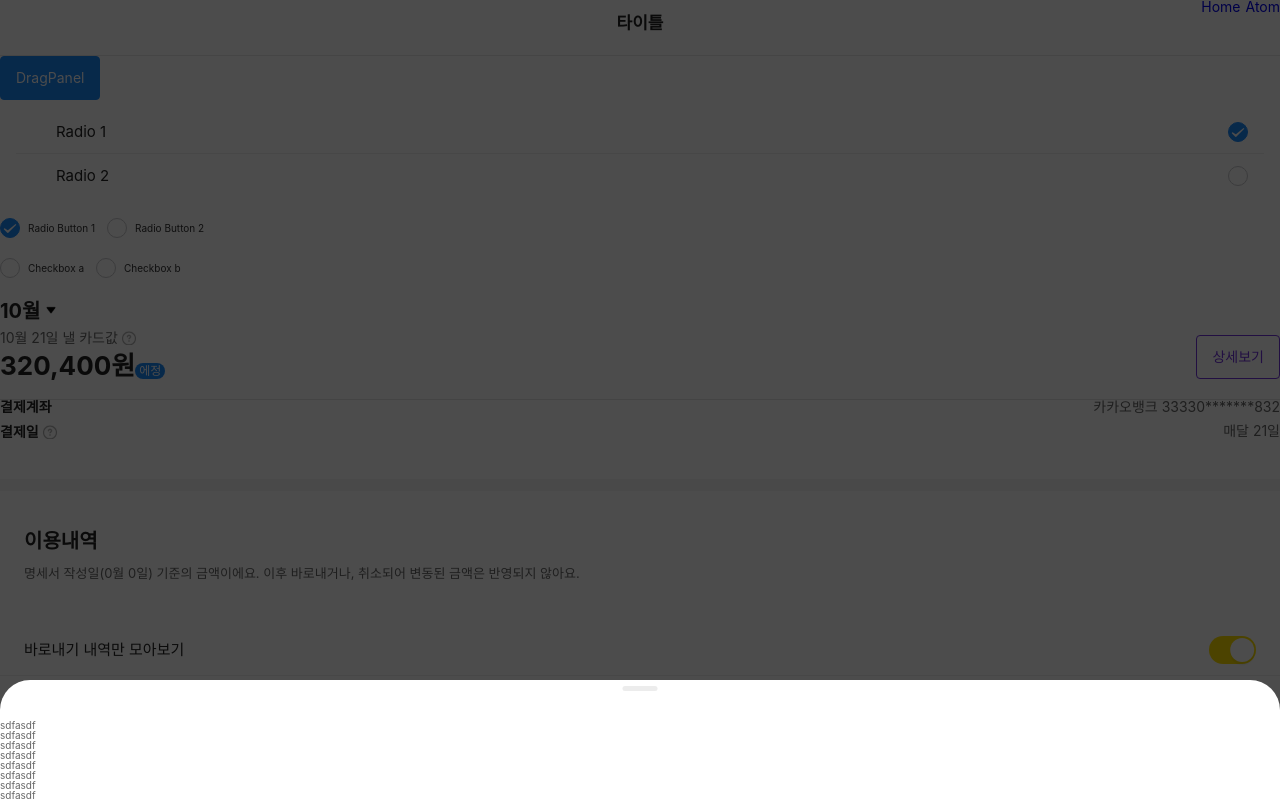
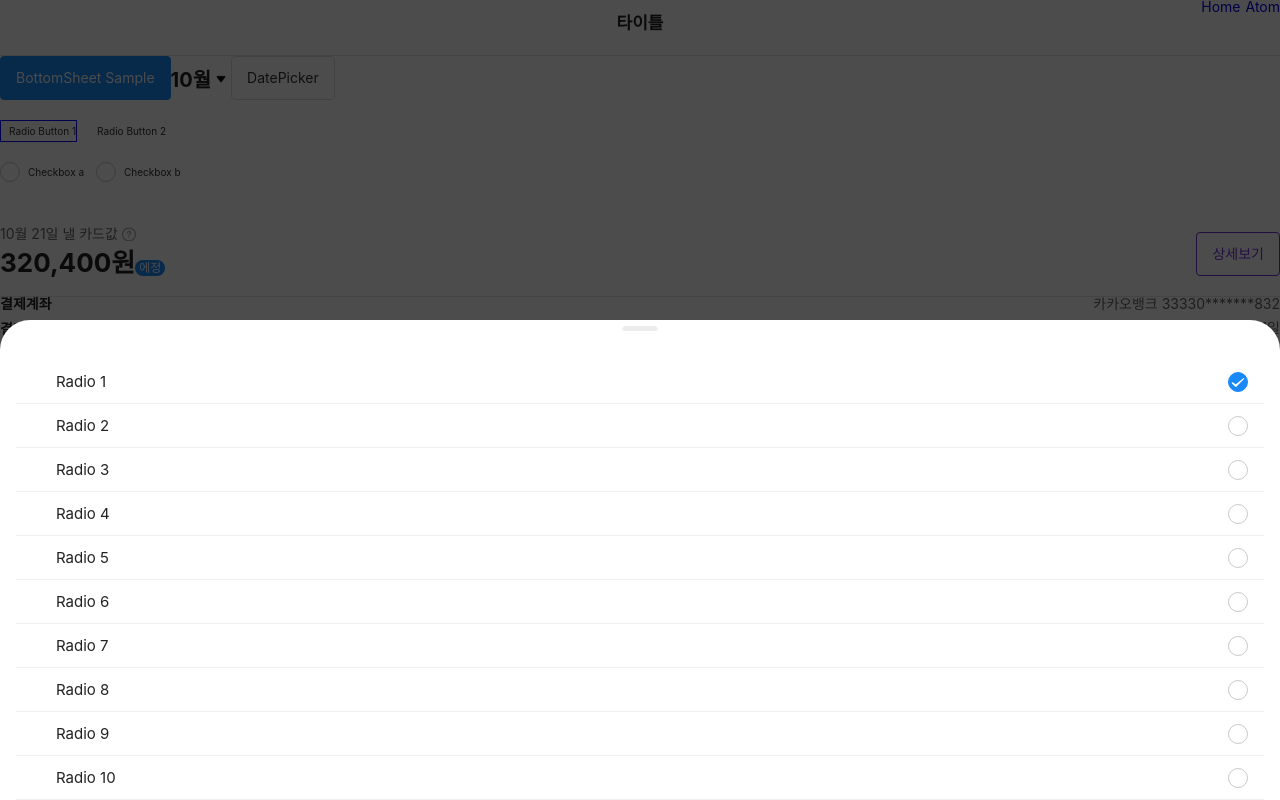
Before and after one commit to minslove/vant-pjt, a Vue app: page /atom in a window 1280 px wide. Both pictures are taken after a click on the button "10월". Shown: the top 800 px of the page. Built offline with nearby package versions, Linux system fonts and the light colour scheme.

Commit message:
1/9 coding

```diff
--- a/src/components/BillingInfo.vue
+++ b/src/components/BillingInfo.vue
@@ -13,9 +13,12 @@
 			const showPopup = () => {
         showBottom.value = true
       }
+      const openTooltip = ref(false)
+
       return {
           showBottom,
           showPopup,
+          openTooltip
       }
     },
 }
@@ -25,9 +28,21 @@
     <div class="billing-info">
         <div class="left">
             <div class="top">
+
+
+              <div class="tooltip-wrap">
                 <span class="toolip-title">10월 21일 낼 카드값</span>
+                <button @click="openTooltip = true" class="ico ico-tooltip"></button>
+
+                <div v-if="openTooltip" class="tooltip">
+                  <p>Hello from the modal!</p>
+                  <button @click="openTooltip = false">Close</button>
+                </div>
+              </div>
+
+                <!-- <span class="toolip-title">10월 21일 낼 카드값</span>
                 <button type="button" @click="showPopup" class="ico ico-tooltip"></button>
-                <van-popup v-model:show="showBottom">test</van-popup>
+                <van-popup v-model:show="showBottom">test</van-popup> -->
             </div>
             <div class="end">
                 <span class="price-title">320,400원</span>
@@ -43,6 +58,28 @@
 </template>
 
 <style>
+/* tooltip */
+.tooltip-wrap {
+  position: relative;
+  font-size: 2rem;
+}
+.tooltip {
+  position: absolute;
+  z-index: 999;
+  top: 28px;
+  left: 30px;
+  width: 300px;
+  margin-left: 0;
+  border: 1px solid red;
+  background-color: #fff;
+  border-radius: 1.2rem;
+  padding: 2rem;
+}
+.toolip-title {
+    font-size: 1.4rem;
+    font-weight: 400;
+    vertical-align: middle;
+}
 /* 청구 정보 */
 .billing-info {
   display: flex;
@@ -56,12 +93,6 @@
   font-size: 2.6rem;
   font-weight: 700;
   color: var(--color-heading);
-}
-/* tooltip */
-.toolip-title {
-    font-size: 1.4rem;
-    font-weight: 400;
-    vertical-align: middle;
 }
 /* font */
 .heading {
--- a/src/components/BottomSheet.vue
+++ b/src/components/BottomSheet.vue
@@ -31,14 +31,9 @@
         class="bottom-sheet"
     >
         <div class="drag-button"><i></i></div>
-        sdfasdf<br>
-        sdfasdf<br>
-        sdfasdf<br>
-        sdfasdf<br>
-        sdfasdf<br>
-        sdfasdf<br>
-        sdfasdf<br>
-        sdfasdf<br>
+        <div class="text-sample">
+          Lorem Ipsum 은 단순히 인쇄 및 조판 산업의 더미 텍스트입니다. Lorem Ipsum은 알려지지 않은 인쇄공이 갤리형 활자를 가져와 섞어서 활자 견본책을 만든 1500년대부터 업계의 표준 더미 텍스트가 되었습니다. 5세기 동안 살아남았을 뿐만 아니라 전자 조판으로의 도약에도 불구하고 본질적으로 변함없이 유지되었습니다. Lorem Ipsum 구절이 포함된 Letraset 시트가 출시된 1960년대에 대중화되었고, 최근에는 Aldus PageMaker와 같은 데스크톱 출판 소프트웨어에 Lorem Ipsum 버전이 포함되면서 대중화되었습니다. END
+        </div>
     </van-popup>
 </template>
 
--- a/src/components/DragPanel.vue
+++ b/src/components/DragPanel.vue
@@ -29,17 +29,18 @@
 
 <template>
 
-  <van-button type="primary" text="DragPanel" @click="showPopup = true;" />
+  <van-button type="primary" text="test DragPanel" @click="showPopup = true;" />
 
   <van-overlay :show="showPopup" z-index="2005" @click="showPopup = false" />
   <van-floating-panel :show="showPopup" v-model:height="height" :anchors="anchors" class="test" :class="{ aaa: showPopup == true }">
-    <div style="text-align: center; padding: 15px; font-size: 2rem;">
-      <p @click="modalShow">Test {{ height.toFixed(0) }} px</p>
+    <div class="text-sample">
+      <p> {{ height.toFixed(0) }} px</p>
+      Lorem Ipsum 은 단순히 인쇄 및 조판 산업의 더미 텍스트입니다. Lorem Ipsum은 알려지지 않은 인쇄공이 갤리형 활자를 가져와 섞어서 활자 견본책을 만든 1500년대부터 업계의 표준 더미 텍스트가 되었습니다. 5세기 동안 살아남았을 뿐만 아니라 전자 조판으로의 도약에도 불구하고 본질적으로 변함없이 유지되었습니다. Lorem Ipsum 구절이 포함된 Letraset 시트가 출시된 1960년대에 대중화되었고, 최근에는 Aldus PageMaker와 같은 데스크톱 출판 소프트웨어에 Lorem Ipsum 버전이 포함되면서 대중화되었습니다. END
     </div>
   </van-floating-panel>
 </template>
 
-<style scoped>
+<style>
 .test {
   display: none;
   z-index: 2006;
@@ -49,4 +50,12 @@
 [show='true'] {
   display: block;
 }
+.text-sample {
+  font-size: 1.4rem;
+  font-weight: 400;
+}
+.van-floating-panel__content {
+  /* min-height: 300px; */
+  /* overflow-y: auto; */
+}
 </style>
--- a/src/components/MonthSelect.vue
+++ b/src/components/FilterMonth.vue
@@ -1,10 +1,12 @@
 <script lang="ts">
   import { ref } from 'vue'
   import { Popup } from 'vant'
+  import RadioCell from '@/components/RadioCell.vue'
 
   export default {
     components: {
       [Popup.name]: Popup,
+      RadioCell
     },
     setup() {
       const showBottom = ref(false)
@@ -28,16 +30,10 @@
         round
         position="bottom"
         class="bottom-sheet"
+        style="max-height: 60%;"
     >
         <div class="drag-button"><i></i></div>
-        sdfasdf<br>
-        sdfasdf<br>
-        sdfasdf<br>
-        sdfasdf<br>
-        sdfasdf<br>
-        sdfasdf<br>
-        sdfasdf<br>
-        sdfasdf<br>
+        <RadioCell />
     </van-popup>
 </template>
 
--- a/src/components/RadioBttnGrp.vue
+++ b/src/components/RadioButton.vue
@@ -15,7 +15,15 @@
 </script>
 <template>
   <van-radio-group v-model="checked" direction="horizontal">
-    <van-radio name="1">Radio Button 1</van-radio>
-    <van-radio name="2">Radio Button 2</van-radio>
+    <van-radio name="1" class="radio-item">Radio Button 1</van-radio>
+    <van-radio name="2" class="radio-item">Radio Button 2</van-radio>
   </van-radio-group>
 </template>
+<style>
+.radio-item .van-icon {
+  display: none;
+}
+.radio-item[aria-checked='true'] {
+  border: 1px solid blue;
+}
+</style>
--- /dev/null
+++ b/src/components/RadioCell.vue
@@ -0,0 +1,98 @@
+<script lang="ts">
+	import { ref } from 'vue'
+	import { RadioGroup, Radio, CellGroup, Cell } from 'vant'
+
+	export default {
+		components: {
+			[RadioGroup.name]: RadioGroup,
+			[Radio.name]: Radio,
+			[CellGroup.name]: CellGroup,
+			[Cell.name]: Cell,
+		},
+		setup() {
+      const checked = ref('1');
+      return { checked };
+    }
+}
+</script>
+<template>
+  <van-radio-group v-model="checked">
+    <van-cell-group inset>
+      <van-cell title="Radio 1" clickable @click="checked = '1'">
+        <template #right-icon>
+          <van-radio name="1" />
+        </template>
+      </van-cell>
+      <van-cell title="Radio 2" clickable @click="checked = '2'">
+        <template #right-icon>
+          <van-radio name="2" />
+        </template>
+      </van-cell>
+      <van-cell title="Radio 3" clickable @click="checked = '3'">
+        <template #right-icon>
+          <van-radio name="3" />
+        </template>
+      </van-cell>
+      <van-cell title="Radio 4" clickable @click="checked = '4'">
+        <template #right-icon>
+          <van-radio name="4" />
+        </template>
+      </van-cell>
+      <van-cell title="Radio 5" clickable @click="checked = '5'">
+        <template #right-icon>
+          <van-radio name="5" />
+        </template>
+      </van-cell>
+      <van-cell title="Radio 6" clickable @click="checked = '6'">
+        <template #right-icon>
+          <van-radio name="6" />
+        </template>
+      </van-cell>
+      <van-cell title="Radio 7" clickable @click="checked = '7'">
+        <template #right-icon>
+          <van-radio name="7" />
+        </template>
+      </van-cell>
+      <van-cell title="Radio 8" clickable @click="checked = '8'">
+        <template #right-icon>
+          <van-radio name="8" />
+        </template>
+      </van-cell>
+      <van-cell title="Radio 9" clickable @click="checked = '9'">
+        <template #right-icon>
+          <van-radio name="9" />
+        </template>
+      </van-cell>
+      <van-cell title="Radio 10" clickable @click="checked = '10'">
+        <template #right-icon>
+          <van-radio name="10" />
+        </template>
+      </van-cell>
+      <van-cell title="Radio 11" clickable @click="checked = '11'">
+        <template #right-icon>
+          <van-radio name="11" />
+        </template>
+      </van-cell>
+      <van-cell title="Radio 12" clickable @click="checked = '12'">
+        <template #right-icon>
+          <van-radio name="12" />
+        </template>
+      </van-cell>
+      <van-cell title="Radio 13" clickable @click="checked = '13'">
+        <template #right-icon>
+          <van-radio name="13" />
+        </template>
+      </van-cell>
+      <van-cell title="Radio 14" clickable @click="checked = '14'">
+        <template #right-icon>
+          <van-radio name="14" />
+        </template>
+      </van-cell>
+      <van-cell title="Radio 15" clickable @click="checked = '15'">
+        <template #right-icon>
+          <van-radio name="15" />
+        </template>
+      </van-cell>
+    </van-cell-group>
+  </van-radio-group>
+</template>
--- a/src/components/RadioCellGrp.vue
+++ /dev/null
@@ -1,33 +0,0 @@
-<script lang="ts">
-	import { ref } from 'vue'
-	import { RadioGroup, Radio, CellGroup, Cell } from 'vant'
-
-	export default {
-		components: {
-			[RadioGroup.name]: RadioGroup,
-			[Radio.name]: Radio,
-			[CellGroup.name]: CellGroup,
-			[Cell.name]: Cell,
-		},
-		setup() {
-      const checked = ref('1');
-      return { checked };
-    }
-}
-</script>
-<template>
-  <van-radio-group v-model="checked">
-    <van-cell-group inset>
-      <van-cell title="Radio 1" clickable @click="checked = '1'">
-        <template #right-icon>
-          <van-radio name="1" />
-        </template>
-      </van-cell>
-      <van-cell title="Radio 2" clickable @click="checked = '2'">
-        <template #right-icon>
-          <van-radio name="2" />
-        </template>
-      </van-cell>
-    </van-cell-group>
-  </van-radio-group>
-</template>
--- a/src/components/UseHistoryList.vue
+++ b/src/components/UseHistoryList.vue
@@ -1,10 +1,10 @@
 <script setup lang="ts">
-  import UseHistory from '../components/UseHistory.vue'
+  import UseHistory from '@/components/UseHistory.vue'
 </script>
 
 <template>
   <UseHistory>
-    <template #title>결제내역명 결제내역명 결제내역명 결제내역명 결제내역명</template>
+    <template #title>aaa결제내역명 결제내역명 결제내역명 결제내역명 결제내역명</template>
     <template #price>1,001,000원</template>
     <template #infoL>
         <p><span>2024.12.31</span></p>
--- a/src/views/AtomView.vue
+++ b/src/views/AtomView.vue
@@ -1,8 +1,7 @@
 <script setup lang="ts">
-  import RadioCellGrp from '../components/RadioCellGrp.vue'
-  import RadioBttnGrp from '../components/RadioBttnGrp.vue'
-  import CheckboxGrp from '../components/CheckboxGrp.vue'
-  import MonthSelect from '../components/MonthSelect.vue'
+  import RadioButton from '../components/RadioButton.vue'
+  import Checkbox from '../components/Checkbox.vue'
+  import FilterMonth from '../components/FilterMonth.vue'
   import BillingInfo from '../components/BillingInfo.vue'
   import AccountInfo from '../components/AccountInfo.vue'
   import SectionGroup from '../components/SectionGroup.vue'
@@ -10,24 +9,22 @@
   import UseHistoryList from '../components/UseHistoryList.vue'
   import BottomSheet from '../components/BottomSheet.vue'
   import DatePicker from '../components/DatePicker.vue'
-  import DragPanel from '../components/DragPanel.vue'
   import SwipeTabs from '../components/SwipeTabs.vue'
 </script>
 
 <template>
-    <DragPanel />
+  <BottomSheet><template #title>BottomSheet Sample</template></BottomSheet>
+  <FilterMonth><template #title>10월</template></FilterMonth>
+  <DatePicker><template #month>DatePicker</template></DatePicker>
     <br>
     <br>
-    <RadioCellGrp />
+    <br>
+    <RadioButton />
     <br>
     <br>
-    <RadioBttnGrp />
+    <Checkbox />
     <br>
     <br>
-    <CheckboxGrp />
-    <br>
-    <br>
-    <MonthSelect><template #title>10월</template></MonthSelect>
     <br>
     <br>
     <BillingInfo />
@@ -50,15 +47,9 @@
     <UseHistoryList />
     <br>
     <br>
-    <BottomSheet><template #title>design BottomSheet</template></BottomSheet>
-    <br>
-    <br>
-    <br>
-    <br>
-    <DatePicker><template #month>DatePicker</template></DatePicker>
-    <br>
     <br>
     <br>
 </template>
 
-<style></style>
+<style>
+</style>
```
Also changed, not shown: src/components/Checkbox.vue (renamed from src/components/CheckboxGrp.vue). Lines whose indentation alone changed are shown as unchanged.
